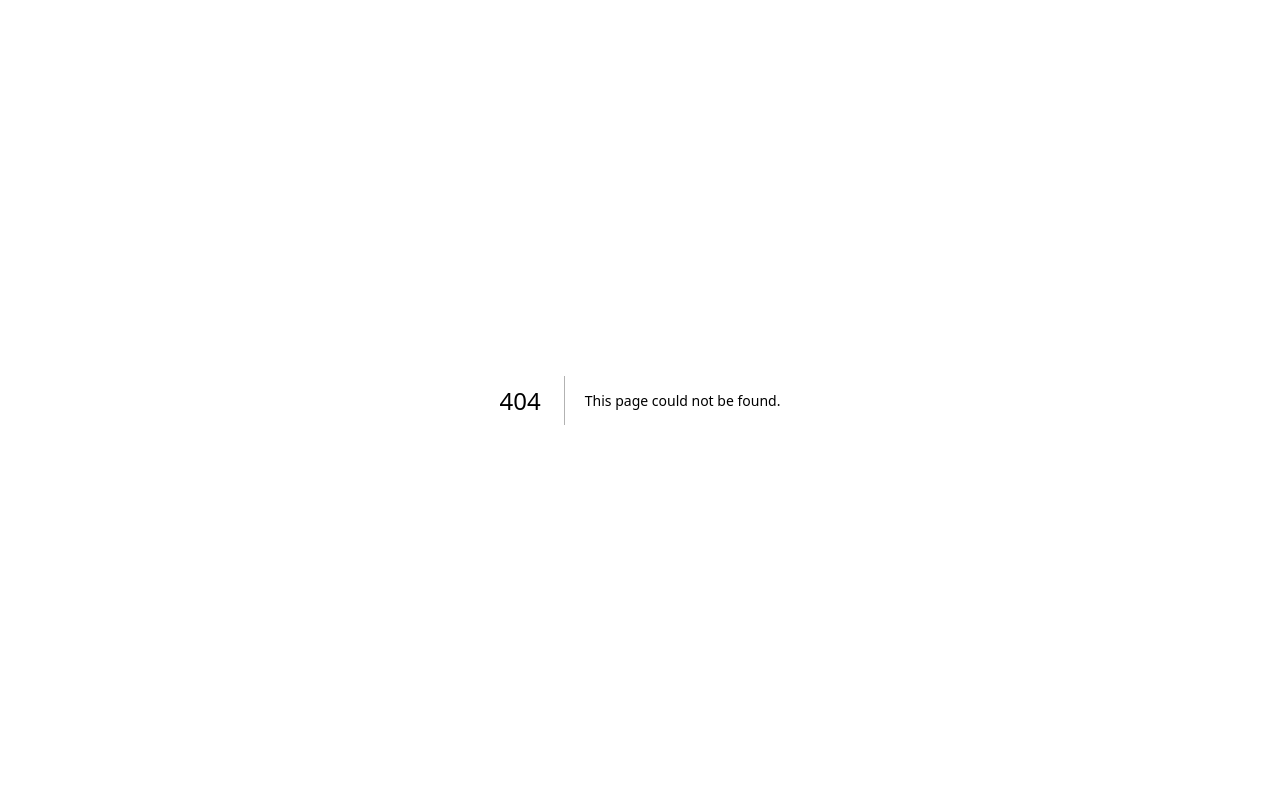
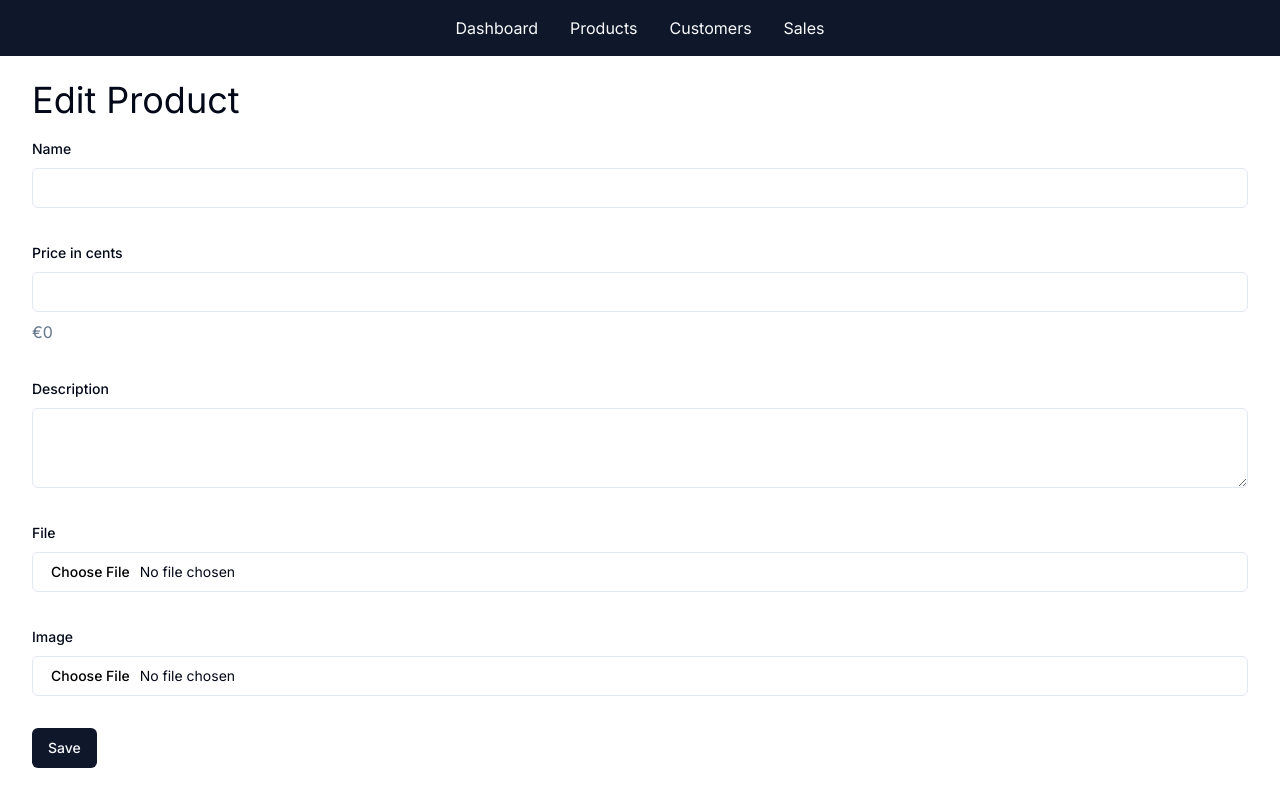
Before and after one commit to ingaSiu/project-ecommerce, a Next.js app: page /admin/products/1/edit in a window 1280 px wide. Before the commit this address had no page. Built offline with nearby package versions, Linux system fonts and the light colour scheme; no server answers; the database is empty.

Commit message:
add edit product page

```diff
--- /dev/null
+++ b/src/app/admin/products/[id]/edit/page.tsx
@@ -0,0 +1,13 @@
+import { PageHeader } from '../../../_components/PageHeader';
+import { ProductForm } from '../../_components/ProductForm';
+import db from '@/db/db';
+
+export default async function EditProductPage({ params: { id } }: { params: { id: string } }) {
+  const product = await db.product.findUnique({ where: { id } });
+  return (
+    <>
+      <PageHeader>Edit Product</PageHeader>
+      <ProductForm product={product} />
+    </>
+  );
+}
```
